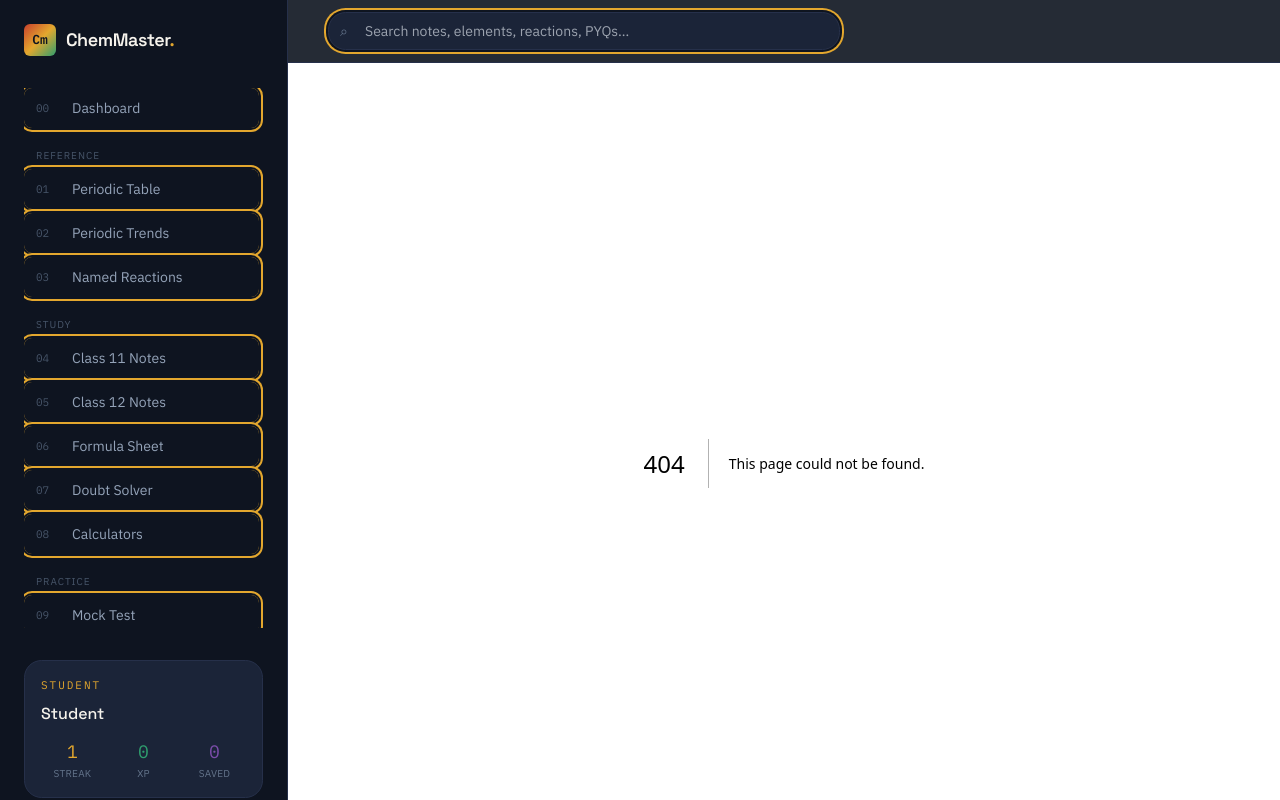
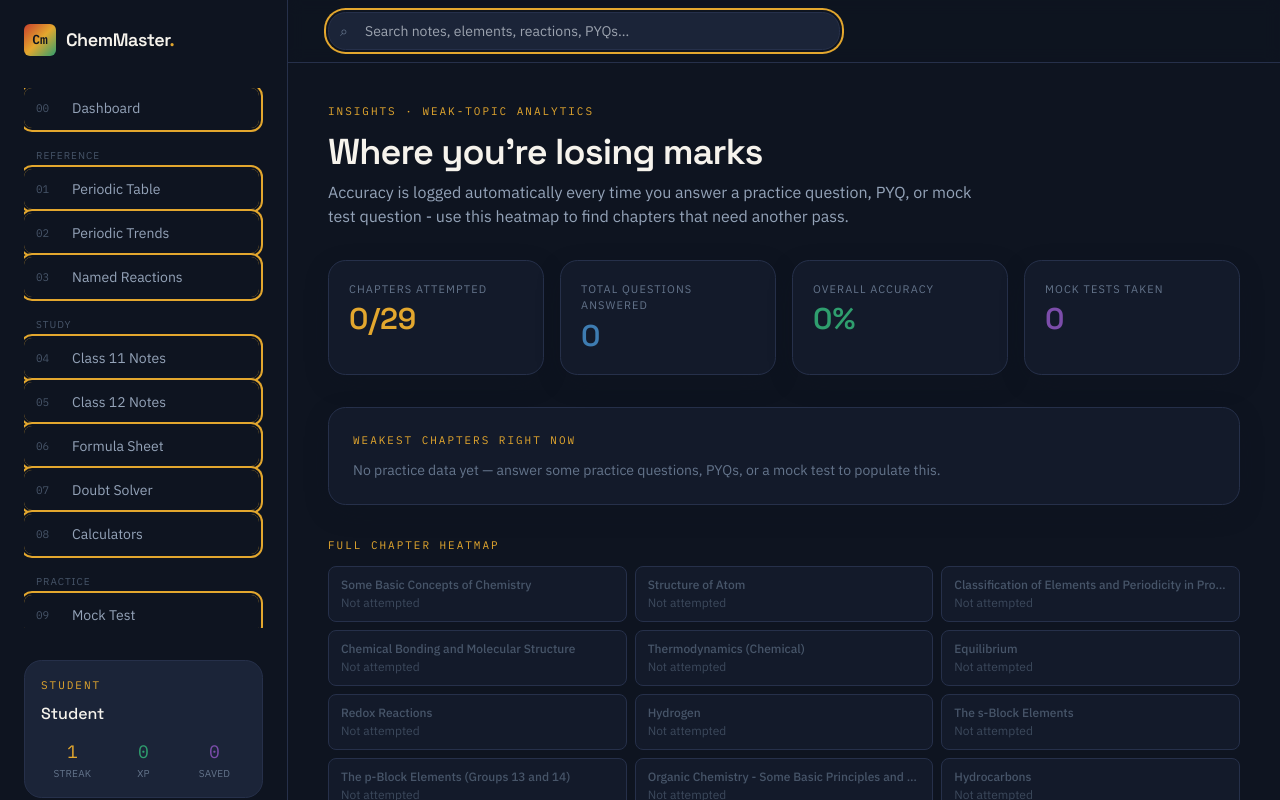
Before and after one commit to Krishgarg2708/ChemMaster-AI, a Next.js app: page /analytics in a window 1280 px wide. Before the commit this address had no page. Shown: the top 800 px of the page. Built offline with nearby package versions, Linux system fonts and the light colour scheme.

Commit message:
Add files via upload

```diff
--- /dev/null
+++ b/app/analytics/page.js
@@ -0,0 +1,7 @@
+import Analytics from "@/components/Analytics";
+
+export const metadata = { title: "Analytics — ChemMaster AI" };
+
+export default function AnalyticsPage() {
+  return <Analytics />;
+}
```
